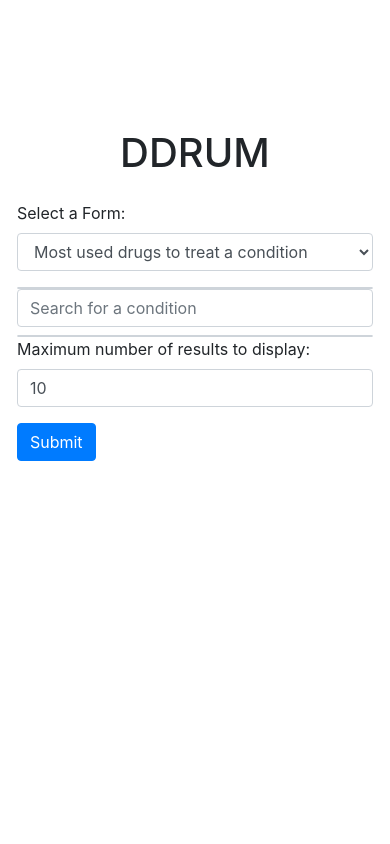
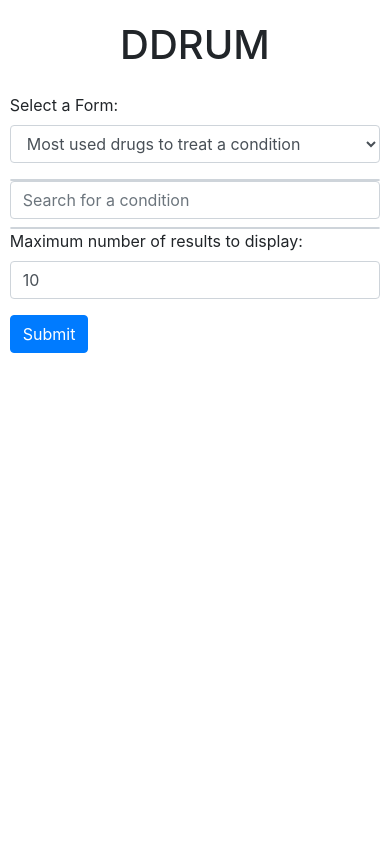
Before and after one commit to AndreSkin/DDRUM, a Flask app: page / in a window 390 px wide. Run offline with Flask 3, Linux system fonts and the light colour scheme; data that the repository does not hold is empty; some libraries are stand-ins or nearby versions.

Commit message:
Added responsiveness

```diff
--- a/Interface/templates/index.html
+++ b/Interface/templates/index.html
@@ -7,10 +7,17 @@
     <link rel="stylesheet" href="https://stackpath.bootstrapcdn.com/bootstrap/4.5.2/css/bootstrap.min.css">
     <style>
         #content {
-            overflow: scroll;
             max-width: 99vw;
             max-height: 99vh;
         }
+
+        .forms {
+            width: 70vw;
+            height: 70vh;
+            max-width: 90vw;
+            max-height: 90vh;
+        }
+
         .suggestion {
             cursor: pointer;
             padding: 8px;
@@ -46,6 +53,11 @@
             color: white;
         }
 
+        #results {
+            height:30vh;
+            overflow:auto;
+        }
+
         #results::-webkit-scrollbar {
             width: 8px;
         }
@@ -63,23 +75,29 @@
             background: #555;
         }
 
-        /* Responsive Styles
+        /* Responsive Styles */
         @media screen and (max-width: 768px) {
-            .scrollable-suggestions {
-                max-height: 150px;
+            .forms {
+                width: 95vw;
+                height: 95vh;
+                max-width: 99vw;
+                max-height: 99vh;
+            }
+            #results {
+                height:50vh;
+                overflow:auto;
             }
         }
-
-        @media screen and (max-width: 576px) {
-            .scrollable-suggestions {
-                max-height: 100px;
-            }
-        } */
     </style>
 
 </head>
 <body class="d-flex align-items-center justify-content-center vh-100">
     <div class="container" id="content">
+
+        <div class="row justify-content-center">
+
+            <div class="forms">
+
                 <h1 class="text-center mb-4">DDRUM</h1>
 
                 <div class="form-group">
@@ -127,9 +145,12 @@
                 <!-- Global Submission Button -->
                 <button type="button" class="btn btn-primary" onclick="submitForms()">Submit</button>
 
-        <div id="results" style="height:30vh;overflow:auto;" ></div>
+                <div id="results" ></div>
 
                 <div id="error"></div>
+            </div>
+
+        </div>
     </div>
 
     <script src="https://code.jquery.com/jquery-3.6.4.min.js"></script>
```
Lines whose indentation alone changed are shown as unchanged.
